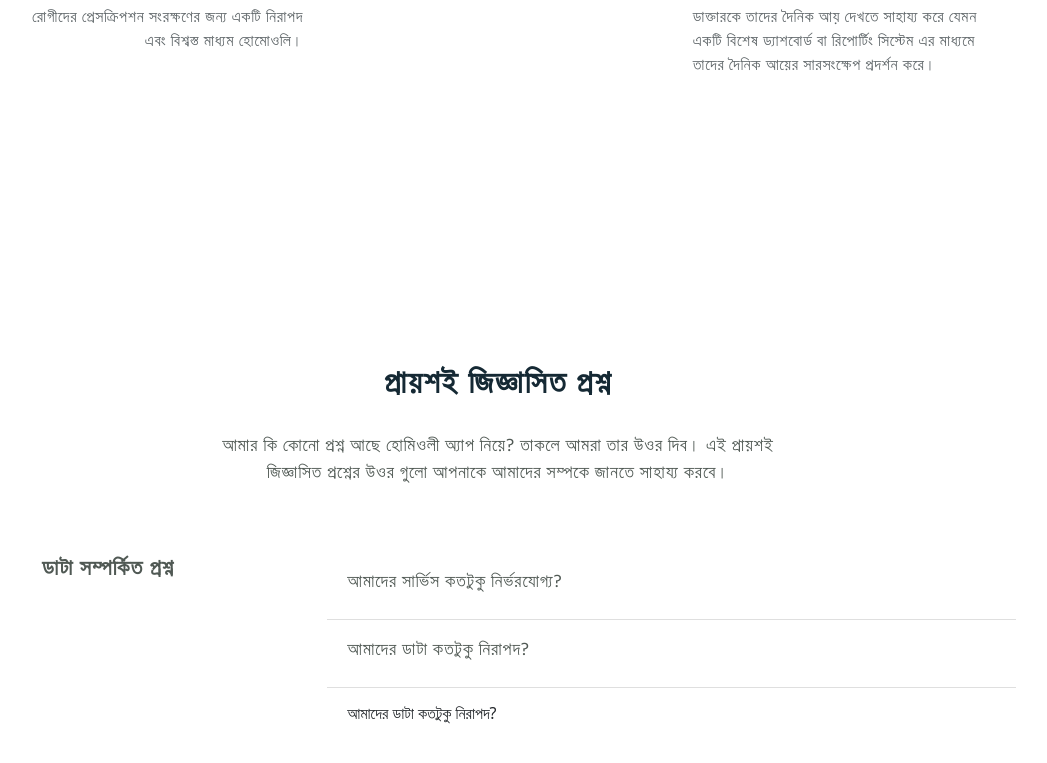
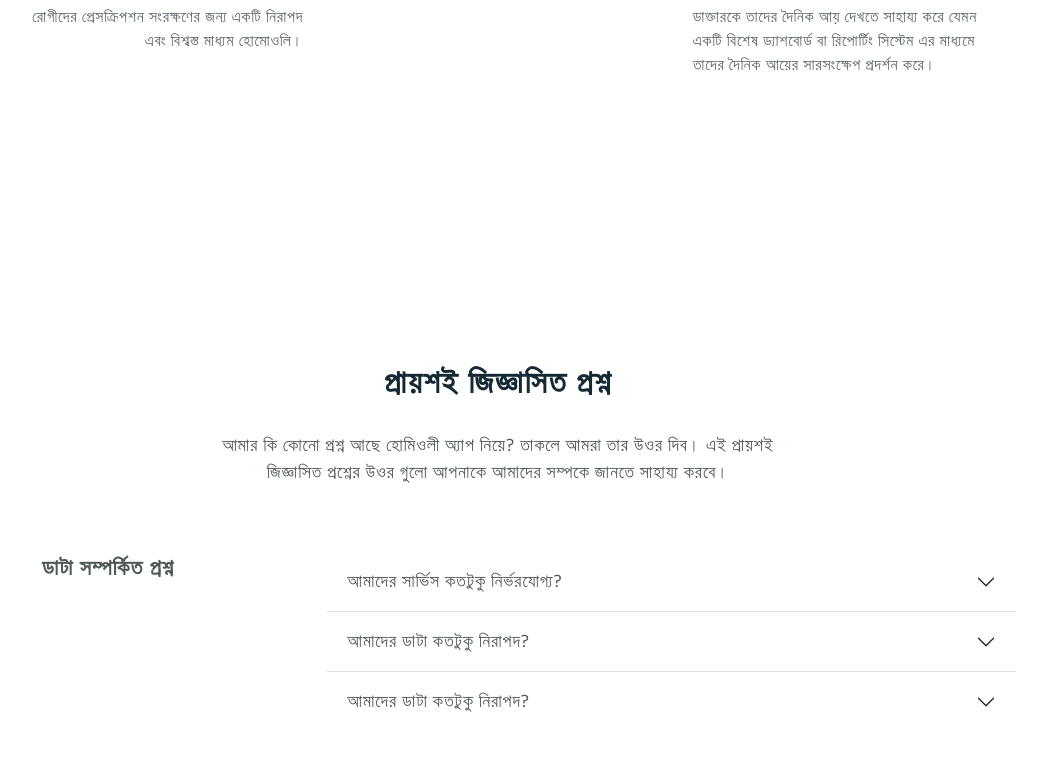
Before and after one commit to MehrabAkram/Homeoly, a plain HTML site: page index.html in a window 1280 px wide. Shown: the part 3523-4286 px from the top of the page, without its empty margins (142-1189 px from the left). Drawn offline with nearby package versions, Linux system fonts and the light colour scheme.

Commit message:
accordion 1

```diff
--- a/index.html
+++ b/index.html
@@ -402,7 +402,7 @@
             <div class="accordion-item">
               <h2 class="accordion-header" id="flush-headingOne">
                 <button class="accordion-button collapsed" type="button" data-bs-toggle="collapse" data-bs-target="#flush-collapseOne" aria-expanded="false" aria-controls="flush-collapseOne">
-                  <h5>আমাদের সার্ভিস কতটুকু নির্ভরযোগ্য?</h5>
+                  আমাদের সার্ভিস কতটুকু নির্ভরযোগ্য?
                 </button>
               </h2>
               <div id="flush-collapseOne" class="accordion-collapse collapse" aria-labelledby="flush-headingOne" data-bs-parent="#accordionFlushExample">
@@ -415,7 +415,7 @@
             <div class="accordion-item">
               <h2 class="accordion-header" id="flush-headingTwo">
                 <button class="accordion-button collapsed" type="button" data-bs-toggle="collapse" data-bs-target="#flush-collapseTwo" aria-expanded="false" aria-controls="flush-collapseTwo">
-                  <h5>আমাদের ডাটা কতটুকু নিরাপদ?</h5>
+                  আমাদের ডাটা কতটুকু নিরাপদ?
                 </button>
               </h2>
               <div id="flush-collapseTwo" class="accordion-collapse collapse" aria-labelledby="flush-headingTwo" data-bs-parent="#accordionFlushExample">
@@ -441,6 +441,9 @@
           </div>
           </div>
         </div>
+
+
+
       </div>
     </div>
   </div>
--- a/scss/_question.scss
+++ b/scss/_question.scss
@@ -37,8 +37,7 @@
         }
         .accordion{
             width: 689.17px;
-            height: 136px;
-            h5{
+            .accordion-button{
                 font-family: $fontheader;
                 font-size: 18px;
                 font-weight: 400;
@@ -49,7 +48,6 @@
             }
 
             .accordion-body{
-
                 padding: 20px;
                 background: #E6F6ED;
                 font-family: $fontheader;
@@ -59,14 +57,13 @@
                 letter-spacing: 0.05em;
                 text-align: left;
                 color: #505954;
+                padding-left: 41.25px;
+                padding-right: 41.25px;
             }
-
+            // .accordion-button::after{
+            //     content: "";
+            //     background-image: url(./images/chevron-down-solid.svg) !important;
+            // }
         }
     }
-
-    .accordion-button::after {
-        content: "";
-        background-image: url(./chevron-down-solid.svg) !important;
-
 }
-}
```
Also changed, not shown: chevron-down-solid.svg (deleted), images/chevron-down-outline.svg (deleted), scss/style.css, 1 other file.
